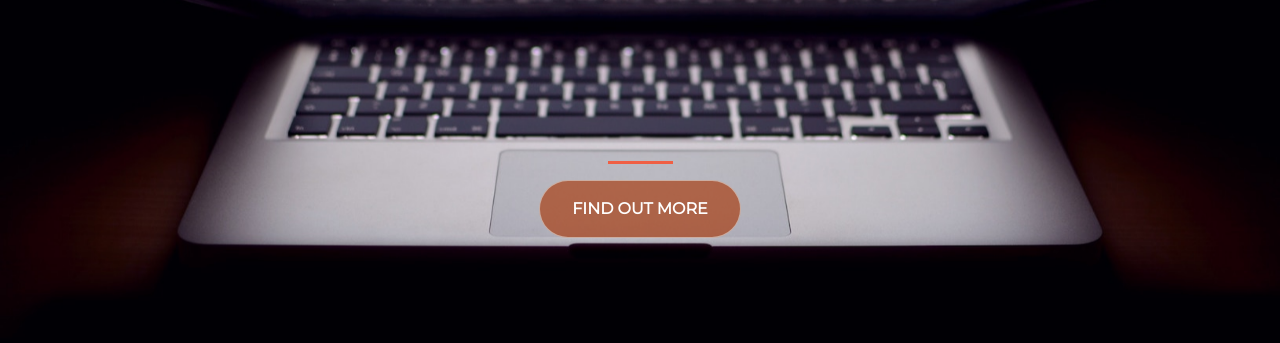
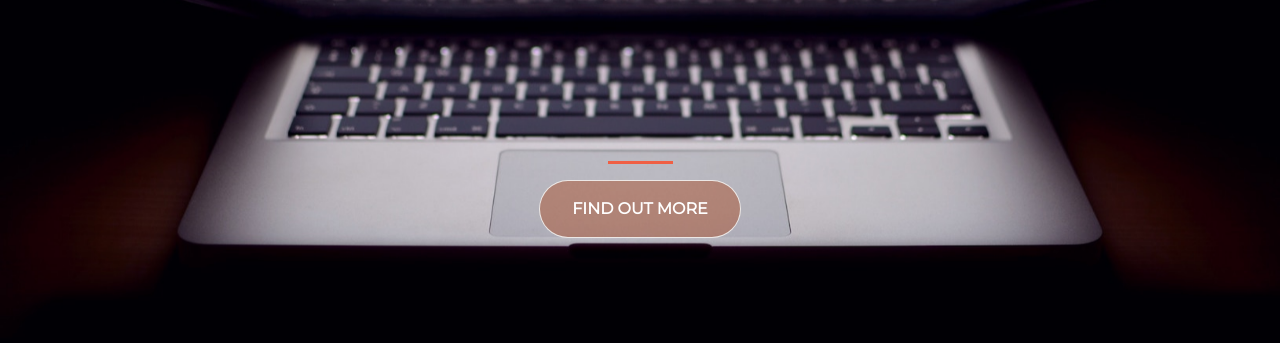
Before and after one commit to maoritz/start-up, a plain HTML site: page index.html in a window 1280 px wide. In both pictures the pointer is over the button "FIND OUT MORE". Shown: the part 321-664 px from the top of the page. Drawn offline with nearby package versions, Linux system fonts and the light colour scheme.

Commit message:
Update style.css

```diff
--- a/style.css
+++ b/style.css
@@ -37,8 +37,8 @@ hr {
 }
 
 .btn-primary:hover {
-  background-color: #a83406a2;
-  border-color: #dbd6d4a2;
+  background-color: #a8340662;
+  border-color: #f1eeecef;
 }
 
 .btn-xl {
```
